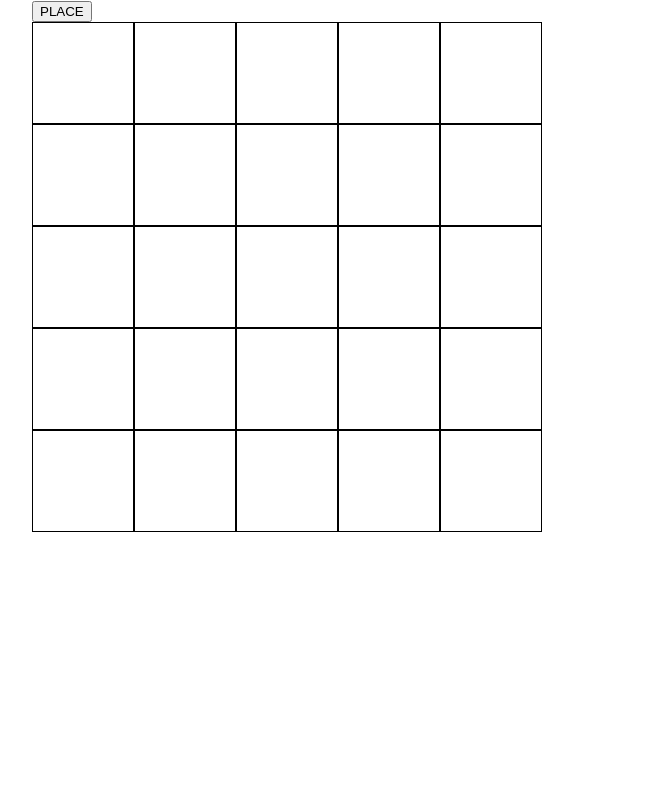
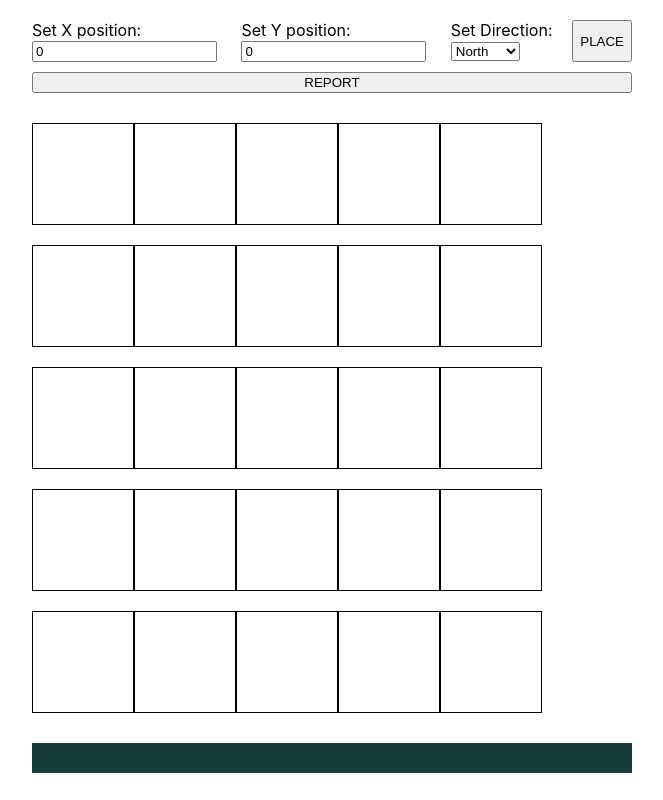
Before and after one commit to rachellesg/scb-ui, a React (Create React App) app: page / in a window 1280 px wide. Shown: the whole page, without its empty margins (308-971 px from the left). Built offline with nearby package versions, Linux system fonts and the light colour scheme.

Commit message:
remove redundant initial place button

```diff
--- a/src/App.css
+++ b/src/App.css
@@ -6,6 +6,7 @@
 .grid {
   display: flex;
   flex-direction: column;
+  margin: 20px auto;
 }
 
 .row {
@@ -25,4 +26,18 @@
 .actions {
   display: flex;
   margin: 10px 0;
+  flex-direction: column;
 }
+
+.row {
+  display: flex;
+  margin: 10px 0;
+}
+
+.output {
+  width: 100%;
+  background-color: #163d39;
+  padding: 15px;
+  color: #ffffff;
+  box-sizing: border-box;
+}
--- a/src/components/RobotVacuum.tsx
+++ b/src/components/RobotVacuum.tsx
@@ -34,30 +34,34 @@ const RobotVacuum: React.FC = () => {
 
   return (
     <div>
-      <button onClick={() => handlePlace(0, 0, 'NORTH')}>PLACE</button>
-
-      {!position ? (
-        ''
-      ) : (
-        <div className="actions">
+      <div className="actions">
+        <div className="row">
           <label>
             Set X position:
             <input
               type="text"
-              pattern="\d*"
+              pattern="[0-4]"
               maxLength={1}
               value={x}
-              onChange={(e) => setX(parseInt(e.target.value))}
+              onChange={(e) => {
+                if (/^[0-4]$/.test(e.target.value)) {
+                  setX(parseInt(e.target.value))
+                }
+              }}
             />
           </label>
           <label>
             Set Y position:
             <input
               type="text"
-              pattern="\d*"
+              pattern="[0-4]"
               maxLength={1}
               value={y}
-              onChange={(e) => setY(parseInt(e.target.value))}
+              onChange={(e) => {
+                if (/^[0-4]$/.test(e.target.value)) {
+                  setY(parseInt(e.target.value))
+                }
+              }}
             />
           </label>
           <label>
@@ -70,9 +74,10 @@ const RobotVacuum: React.FC = () => {
             </select>
           </label>
           <button onClick={() => handlePlace(x, y, f)}>PLACE</button>
-          <button onClick={handleReport}>REPORT</button>
         </div>
-      )}
+        <button onClick={handleReport}>REPORT</button>
+      </div>
+
       <div className="grid">
         {(() => {
           const cells = []
@@ -97,9 +102,11 @@ const RobotVacuum: React.FC = () => {
           return cells
         })()}
       </div>
-      {showReport && position !== null
-        ? `X: ${position?.x} Y: ${position?.y} F: ${position?.f}`
-        : ''}
+      <div className="output">
+        {showReport && position !== null
+          ? `RESULT: X: ${position?.x} Y: ${position?.y} F: ${position?.f}`
+          : ''}
+      </div>
     </div>
   )
 }
```
